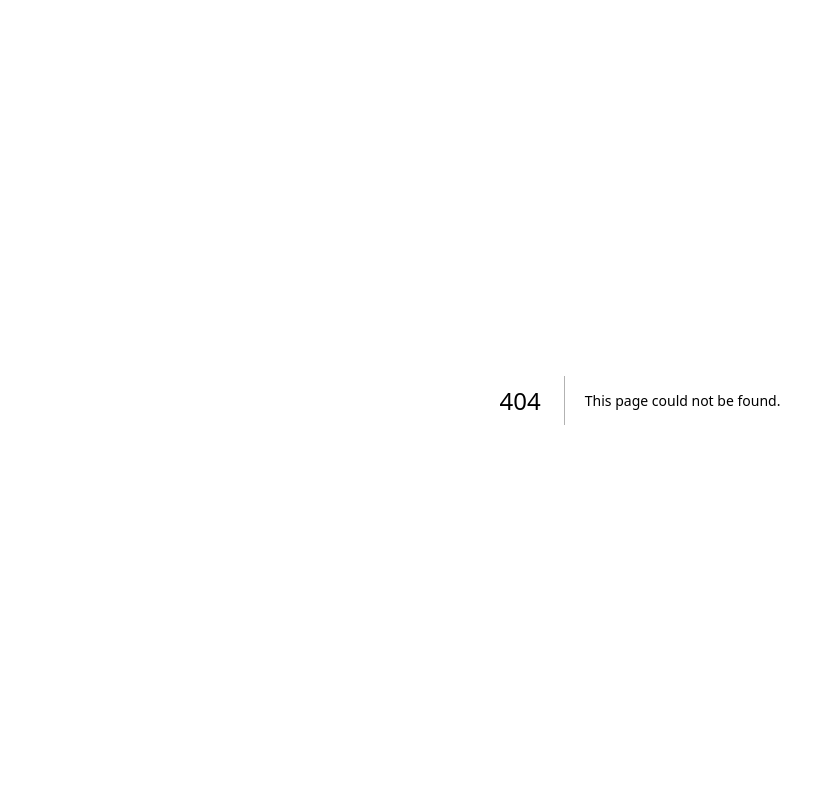
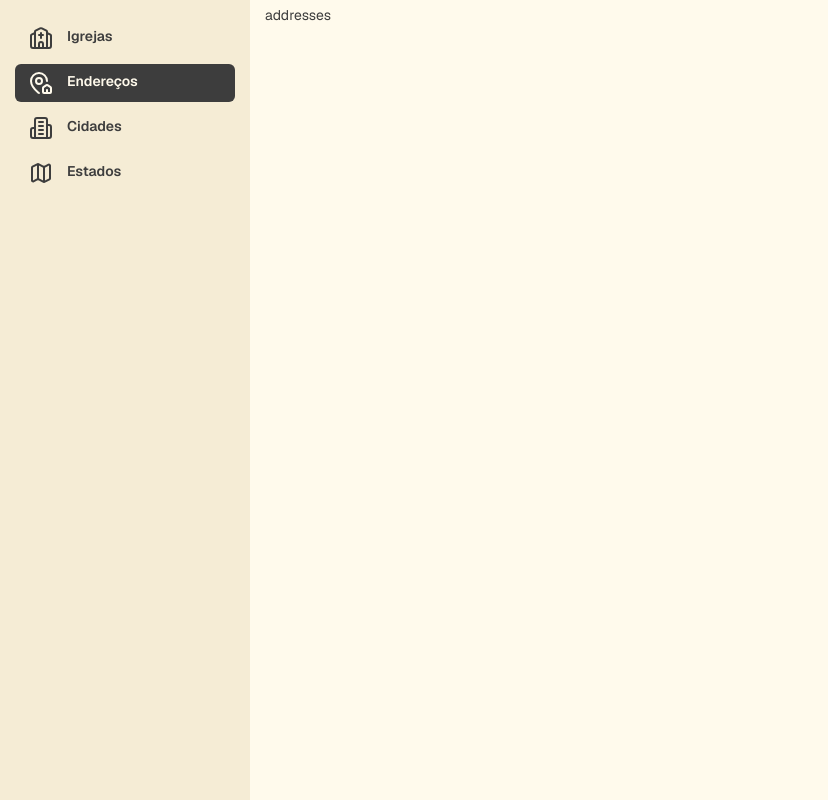
Before and after one commit to diegorezm/caminho_das_paroquias, a Next.js app: page /dashboard/addresses in a window 1280 px wide. Before the commit this address had no page. Shown: the whole page, without its empty margins (0-828 px from the left). Built offline with nearby package versions, Linux system fonts and the light colour scheme.

Commit message:
adding blank pages

```diff
--- /dev/null
+++ b/src/app/(private)/dashboard/addresses/page.tsx
@@ -0,0 +1,3 @@
+export default function AdressPage() {
+  return <div>addresses</div>
+}
--- /dev/null
+++ b/src/app/(private)/dashboard/churches/page.tsx
@@ -0,0 +1,3 @@
+export default function ChurchPage() {
+  return <div>church</div>
+}
```
